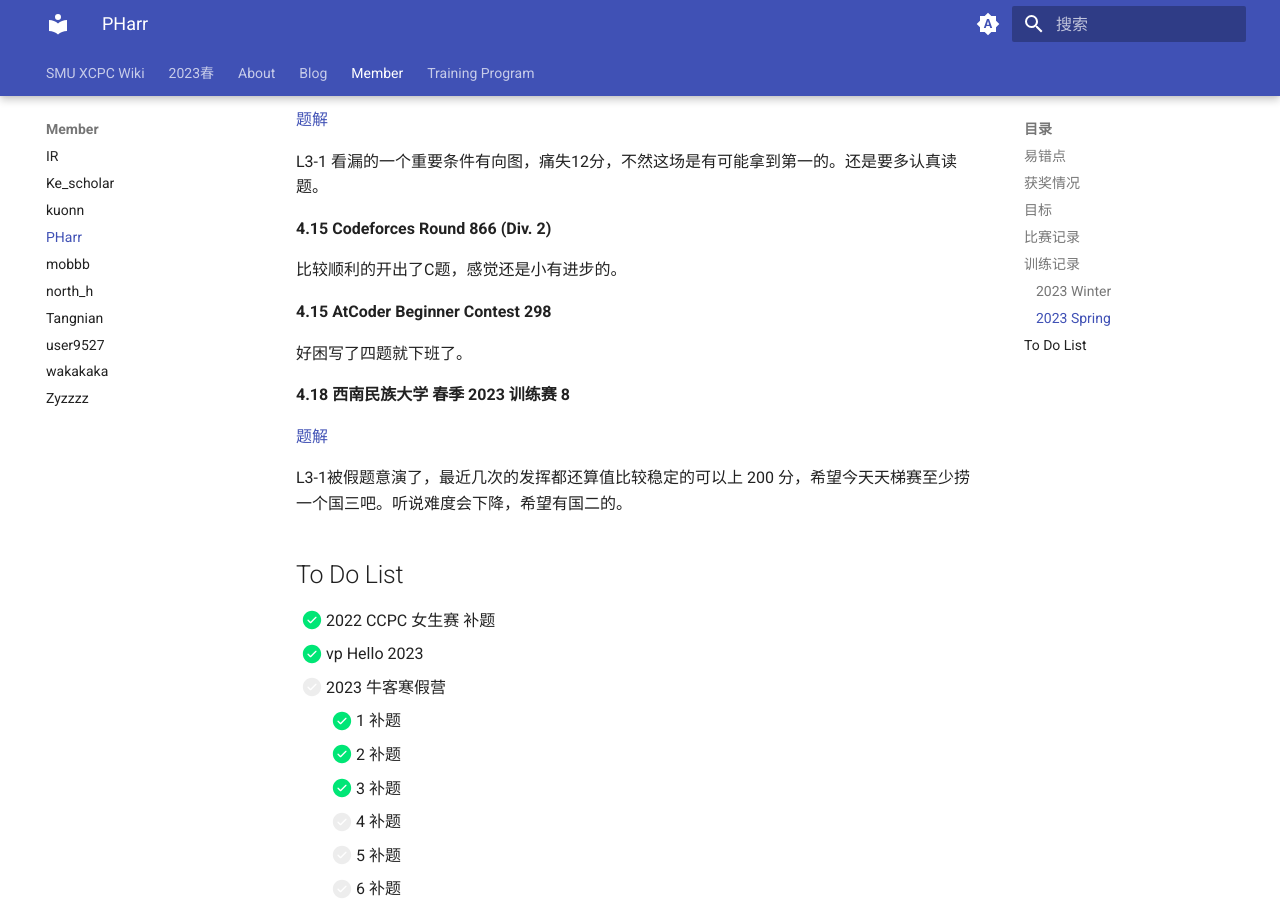
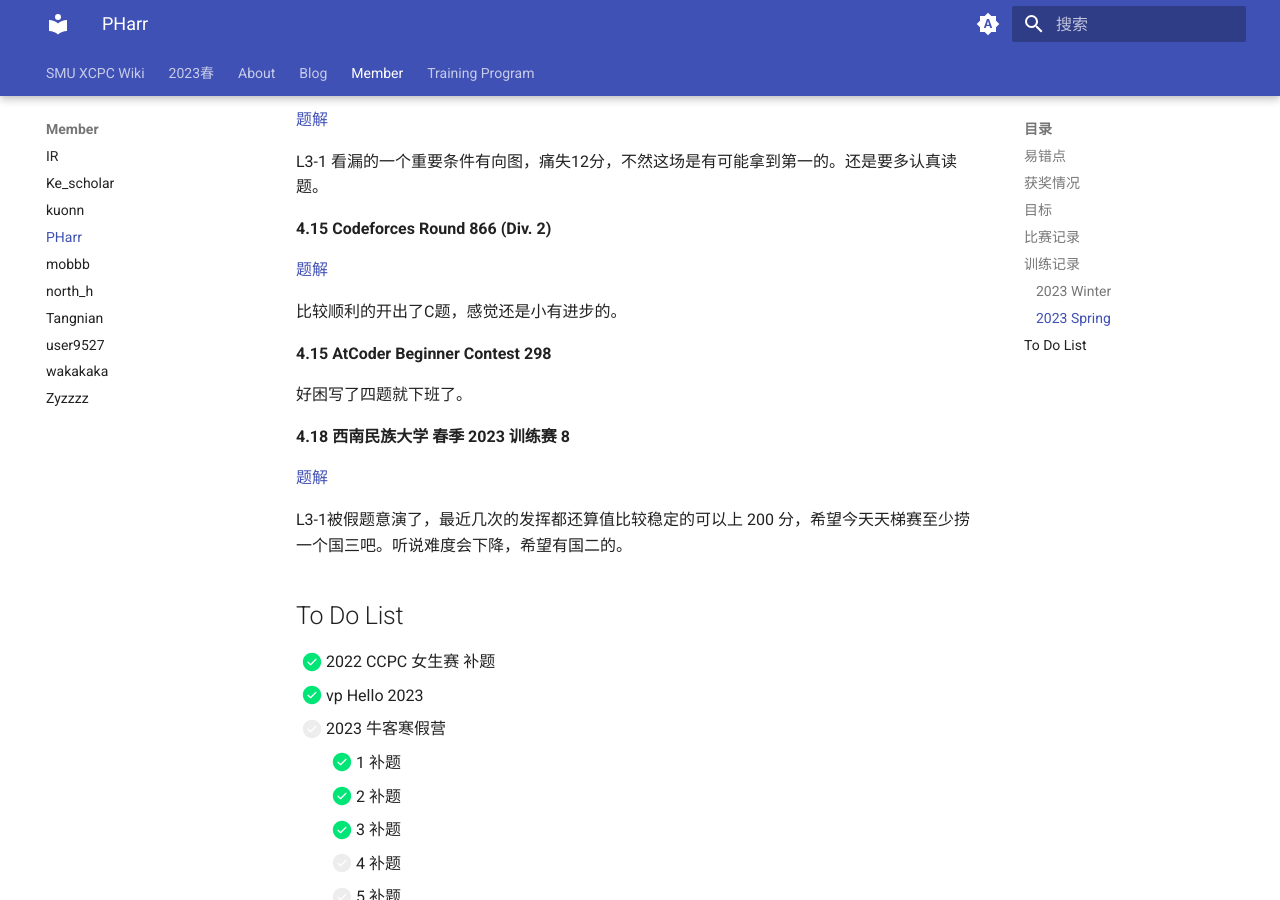
Before and after one commit to SMU-XCPC/wiki, an MkDocs documentation site: the page built from docs/Member/PHarr.md, in a window 1280 px wide and 900 px high, scrolled down 6243 px. Built offline with MkDocs 1.6.1 and Material for MkDocs 9.7.7, drawn with Linux system fonts in a browser that asks for light colours.

Commit message:
Update PHarr.md

```diff
--- a/docs/Member/PHarr.md
+++ b/docs/Member/PHarr.md
@@ -251,6 +251,8 @@ L3-1 看漏的一个重要条件有向图，痛失12分，不然这场是有可
 
 **4.15 Codeforces Round 866 (Div. 2)**
 
+[题解](https://www.cnblogs.com/PHarr/p/17331571.html)
+
 比较顺利的开出了C题，感觉还是小有进步的。
 
 **4.15 AtCoder Beginner Contest 298**
```
